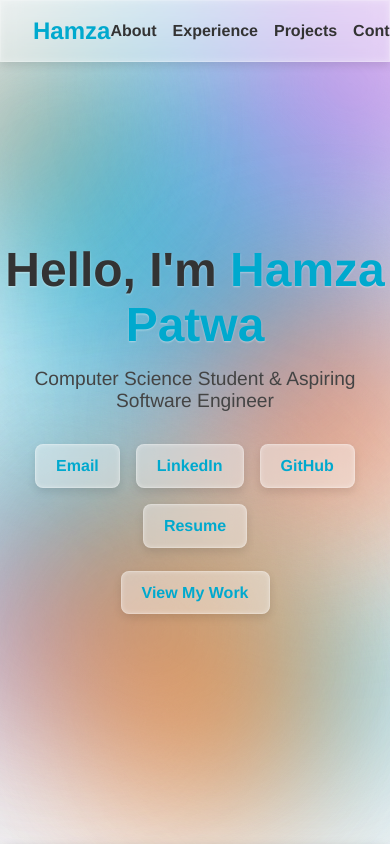
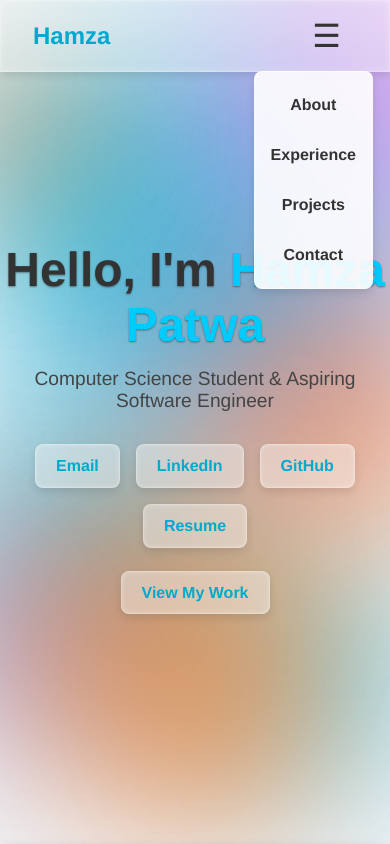
Before and after one commit to hamzapatwa/Portfolio_Site, a plain HTML site: page index.html in a window 390 px wide. Shown: the top 844 px of the page. Drawn offline with Linux system fonts and the light colour scheme.

Commit message:
Updated for phones

```diff
--- a/index.html
+++ b/index.html
@@ -33,14 +33,18 @@
     <div class="circle circle-orange" style="width: 150px; height: 150px; top: 15%; left: 5%;"></div>
 </div>
 
-
 <!-- navbar -->
 <header class="header-glass">
     <nav class="nav-container">
         <div class="logo">
             <a href="#hero">Hamza</a>
         </div>
-        <ul class="nav-links">
+
+        <!-- The "burger" icon for mobile screens -->
+        <div class="burger" id="burger-btn">&#9776;</div>
+
+        <!-- Your existing nav-links (unchanged) -->
+        <ul class="nav-links" id="nav-links">
             <li><a href="#about">About</a></li>
             <li><a href="#experience">Experience</a></li>
             <li><a href="#projects">Projects</a></li>
@@ -200,5 +204,6 @@
 
 <!-- js -->
 <script src="script.js"></script>
+
 </body>
 </html>
--- a/script.js
+++ b/script.js
@@ -12,3 +12,30 @@ document.querySelectorAll('a[href^="#"]').forEach(anchor => {
         }
     });
 });
+
+
+
+    const burgerBtn = document.getElementById('burger-btn');
+    const navLinks  = document.getElementById('nav-links');
+
+    burgerBtn.addEventListener('click', () => {
+    // If mobile nav is hidden, show it; otherwise hide it
+    if (navLinks.style.display === 'flex') {
+    navLinks.style.display = 'none';
+} else {
+    navLinks.style.display = 'flex';
+}
+});
+
+    // OPTIONAL: If you want to force nav-links back to "flex" automatically
+    // when resizing to large screens (so it doesn't remain hidden if user
+    // had it toggled off), add a resize listener:
+    window.addEventListener('resize', () => {
+    if (window.innerWidth > 768) {
+    // Return to normal horizontal display
+    navLinks.style.display = 'flex';
+} else {
+    // Hide by default on small screens
+    navLinks.style.display = 'none';
+}
+});
--- a/style.css
+++ b/style.css
@@ -68,6 +68,55 @@ body {
     z-index: 999;
 }
 
+/* --- Mobile Nav Toggle --- */
+
+/* By default, hide the burger on larger screens */
+.burger {
+    display: none;
+}
+
+/* On smaller screens, show burger, hide nav-links by default. */
+@media (max-width: 768px) {
+    .burger {
+        display: block;       /* show the burger */
+        font-size: 2rem;      /* bigger icon */
+        cursor: pointer;      /* show hand on hover */
+        margin-right: 1rem;   /* some spacing if you like */
+    }
+
+    /* Nav links (the UL) become hidden by default, shown by toggle */
+    .nav-links {
+        display: none;
+        position: absolute;
+        top: 70px;          /* below the fixed header (adjust if needed) */
+        right: 1rem;
+        background: rgba(255, 255, 255, 0.9);
+        backdrop-filter: blur(8px);
+        border: 1px solid rgba(255, 255, 255, 0.3);
+        box-shadow: 0 4px 8px rgba(0, 0, 0, 0.1),
+        inset 0 0 6px rgba(255, 255, 255, 0.3);
+        border-radius: 8px;
+        padding: 1rem;
+        flex-direction: column;
+        gap: 1rem;
+    }
+
+    .nav-links li {
+        text-align: center;  /* center each link in vertical layout */
+    }
+
+    /* Optional: you can enlarge the links in mobile view if you want. */
+    .nav-links a {
+        display: block;      /* full “tappable” area */
+        padding: 0.5rem 0;
+    }
+}
+
+/*
+Note: We do NOT redefine .translucent-btn, .cta-button,
+or any other link styles you already have.
+This is purely for toggling layout on mobile.
+*/
 .nav-container {
     display: flex;
     align-items: center;
@@ -147,7 +196,8 @@ body {
     font-size: 3rem;
     margin-bottom: 1rem;
     color: #333;
-    text-shadow: 0 1px 2px rgba(255, 255, 255, 0.4);
+    text-shadow: 0 1px 2px rgba(0, 0, 0, 0.4);
+
 }
 
 .hero-content p {
@@ -157,7 +207,7 @@ body {
 }
 
 .highlight {
-    color: #00a9ce; /* tie in with the brand color */
+    color: #00cbff; /* tie in with the brand color */
 }
 
 .cta-button {
```
